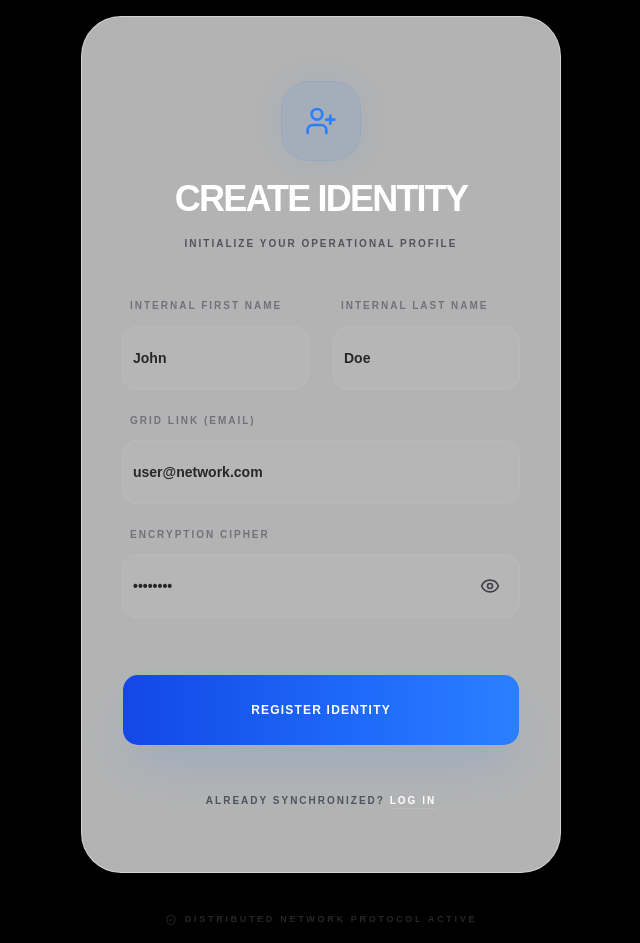
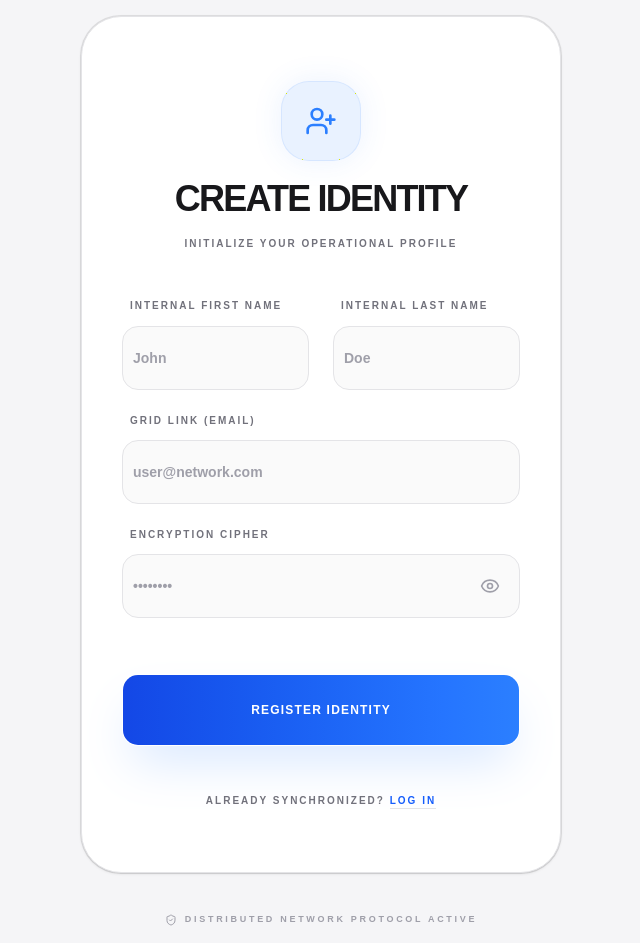
Before and after one commit to SithumKaveesha1/phone-shop-e-commer, a React (Vite) app in the folder frontend/: page /signup in a window 1280 px wide. Shown: the whole page, without its empty margins (319-959 px from the left). Built offline with nearby package versions, Linux system fonts and the light colour scheme.

Commit message:
feat: implement user registration page with form validation and API integration

```diff
--- a/frontend/src/pages/Signup.jsx
+++ b/frontend/src/pages/Signup.jsx
@@ -49,19 +49,19 @@ const Signup = () => {
     };
 
     return (
-        <div className="flex items-center justify-center min-h-[100dvh] bg-black p-4 relative overflow-hidden">
+        <div className="flex items-center justify-center min-h-[100dvh] bg-[#f5f5f7] p-4 relative overflow-hidden">
             {/* Background Glows */}
             <div className="mesh-glow bg-blue-600/10 w-[800px] h-[800px] absolute -top-40 -right-60 opacity-30 blur-[180px] animate-pulse" />
             <div className="mesh-glow bg-purple-600/10 w-[600px] h-[600px] absolute bottom-0 left-0 opacity-20 blur-[150px]" />
 
             <div className="w-full max-w-[480px] relative z-10 animate-in fade-in zoom-in-95 duration-700">
-                <Card className="glass-card border border-white/5 shadow-2xl rounded-[40px] overflow-hidden backdrop-blur-3xl">
+                <Card className="bg-white border border-zinc-200 shadow-sm rounded-[40px] overflow-hidden backdrop-blur-3xl">
                     <CardHeader className="space-y-4 pb-8 pt-12 text-center">
                         <div className="w-20 h-20 bg-blue-500/10 rounded-[28px] flex items-center justify-center text-blue-500 border border-blue-500/10 mx-auto mb-4 shadow-[0_0_30px_rgba(59,130,246,0.1)] transition-transform hover:rotate-12">
                             <UserPlus size={32} />
                         </div>
-                        <CardTitle className="text-4xl font-black text-white tracking-tighter uppercase leading-none">Create Identity</CardTitle>
-                        <CardDescription className="text-[10px] text-zinc-600 font-black uppercase tracking-[0.2em]">
+                        <CardTitle className="text-4xl font-black text-zinc-900 tracking-tighter uppercase leading-none">Create Identity</CardTitle>
+                        <CardDescription className="text-[10px] text-zinc-500 font-black uppercase tracking-[0.2em]">
                             Initialize your operational profile
                         </CardDescription>
                     </CardHeader>
@@ -81,7 +81,7 @@ const Signup = () => {
                                         required
                                         value={formData.firstname}
                                         onChange={handleChange}
-                                        className="h-16 bg-white/5 border-white/5 text-white placeholder:text-zinc-800 rounded-2xl focus:border-blue-500/50 transition-all font-black"
+                                        className="h-16 bg-zinc-50 border-zinc-200 text-zinc-900 placeholder:text-zinc-400 rounded-2xl focus:border-blue-500/50 transition-all font-black"
                                     />
                                 </div>
                                 <div className="space-y-3">
@@ -92,7 +92,7 @@ const Signup = () => {
                                         required
                                         value={formData.lastname}
                                         onChange={handleChange}
-                                        className="h-16 bg-white/5 border-white/5 text-white placeholder:text-zinc-800 rounded-2xl focus:border-blue-500/50 transition-all font-black"
+                                        className="h-16 bg-zinc-50 border-zinc-200 text-zinc-900 placeholder:text-zinc-400 rounded-2xl focus:border-blue-500/50 transition-all font-black"
                                     />
                                 </div>
                             </div>
@@ -105,7 +105,7 @@ const Signup = () => {
                                     required
                                     value={formData.email}
                                     onChange={handleChange}
-                                    className="h-16 bg-white/5 border-white/5 text-white placeholder:text-zinc-800 rounded-2xl focus:border-blue-500/50 transition-all font-black"
+                                    className="h-16 bg-zinc-50 border-zinc-200 text-zinc-900 placeholder:text-zinc-400 rounded-2xl focus:border-blue-500/50 transition-all font-black"
                                 />
                             </div>
                             <div className="space-y-3">
@@ -118,12 +118,12 @@ const Signup = () => {
                                         placeholder="••••••••"
                                         value={formData.password}
                                         onChange={handleChange}
-                                        className="h-16 bg-white/5 border-white/5 text-white placeholder:text-zinc-800 rounded-2xl focus:border-blue-500/50 transition-all font-black pr-14"
+                                        className="h-16 bg-zinc-50 border-zinc-200 text-zinc-900 placeholder:text-zinc-400 rounded-2xl focus:border-blue-500/50 transition-all font-black pr-14"
                                     />
                                     <button
                                         type="button"
                                         onClick={() => setShowPassword(!showPassword)}
-                                        className="absolute right-5 top-1/2 -translate-y-1/2 text-zinc-700 hover:text-white transition-colors"
+                                        className="absolute right-5 top-1/2 -translate-y-1/2 text-zinc-400 hover:text-zinc-600 transition-colors"
                                     >
                                         {showPassword ? <EyeOff size={20} /> : <Eye size={20} />}
                                     </button>
@@ -137,16 +137,16 @@ const Signup = () => {
                                 {loading ? "Initializing..." : "Register Identity"}
                             </Button>
                         </form>
-                        <div className="mt-12 text-center text-[10px] text-zinc-600 font-black uppercase tracking-[0.2em]">
+                        <div className="mt-12 text-center text-[10px] text-zinc-500 font-black uppercase tracking-[0.2em]">
                             Already Synchronized?{" "}
-                            <Link to="/login" className="text-white hover:text-blue-500 transition-colors border-b border-white/10 pb-0.5">
+                            <Link to="/login" className="text-blue-600 hover:text-blue-700 transition-colors border-b border-zinc-200 pb-0.5">
                                 Log In
                             </Link>
                         </div>
                     </CardContent>
                 </Card>
-                <p className="mt-10 text-center text-zinc-800 text-[9px] font-black uppercase tracking-[0.3em] flex items-center justify-center gap-2">
-                    <ShieldCheck size={12} className="text-zinc-800" />
+                <p className="mt-10 text-center text-zinc-400 text-[9px] font-black uppercase tracking-[0.3em] flex items-center justify-center gap-2">
+                    <ShieldCheck size={12} className="text-zinc-400" />
                     Distributed Network Protocol Active
                 </p>
             </div>
```
Also changed, not shown: 4 other files (tests, documents, lock files or other folders).
